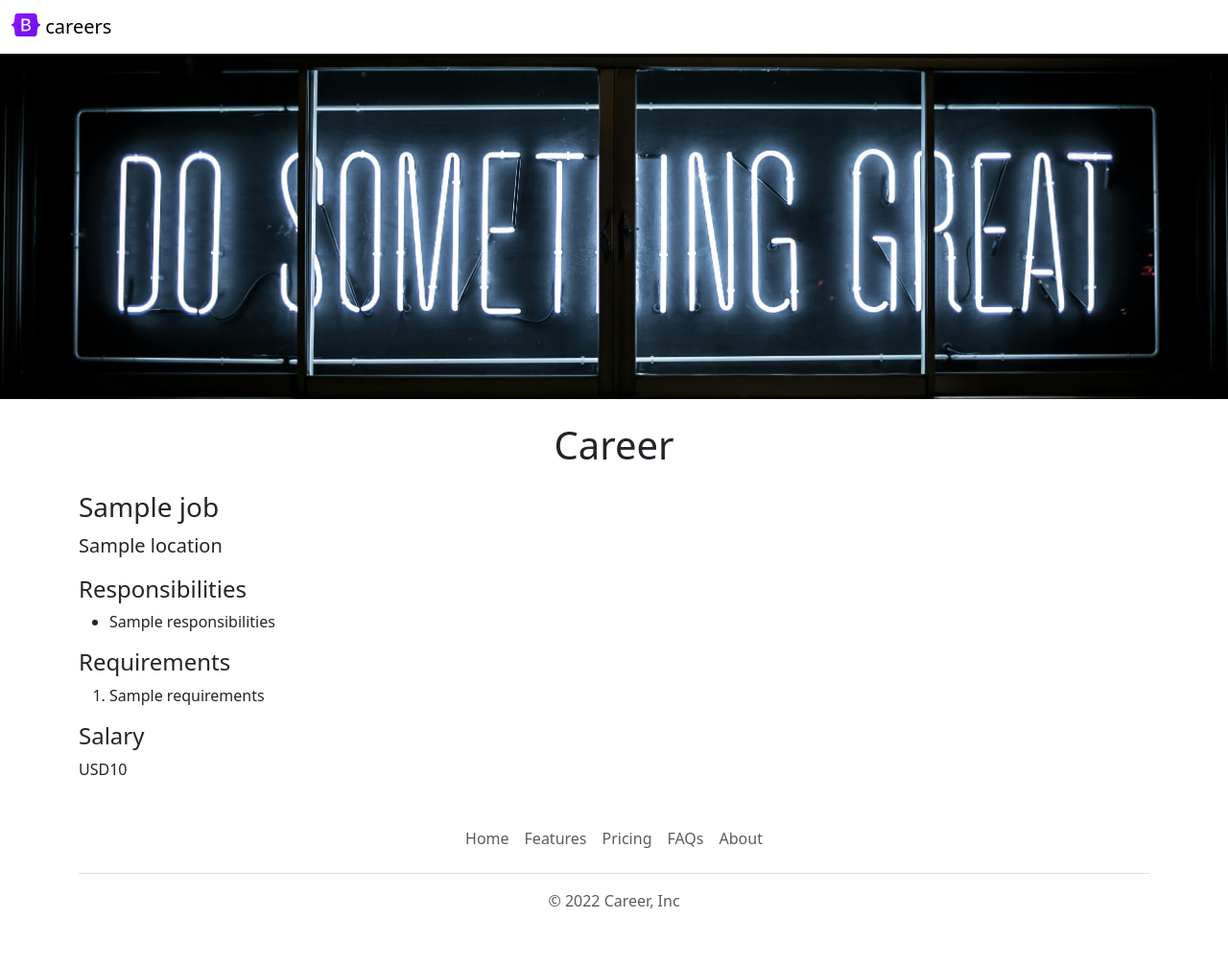
After one commit to Hemasundher/careers-website, a Flask app: template templates/jobpage.html in a window 1280 px wide. The commit adds this page. Shown: the whole page at 96% size. Run offline with Flask 3, Linux system fonts and the light colour scheme; the template is opened without the code that fills it: most values are stand-ins (such as "Sample title", 1, 10 or a date in 2020).

Commit message:
added dynamic pages for job

```diff
--- a/app.py
+++ b/app.py
@@ -1,5 +1,5 @@
-from flask import Flask, render_template, jsonify
-from database import get_jobs_from_mydb
+from flask import Flask, render_template, jsonify,url_for
+from database import *
 
 app = Flask(__name__)
 
@@ -50,5 +50,17 @@ def list_jobs():
   return jsonify(jobs)
 
 
+@app.route("/job/<id>")
+def show_job(id):
+  job=get_job_details_jobid(id)
+
+  if job==None:
+    return "Job Not Found",404
+  return render_template('jobpage.html', job=job)
+
+
+
+
+
 if __name__ == "__main__":
   app.run(host='0.0.0.0', debug=True)
--- a/database.py
+++ b/database.py
@@ -23,6 +23,8 @@ connect_args={
 
 import mysql.connector as conn
 import os
+
+from mysql.connector.types import ResultType
 mydb = conn.connect(
     user='root',
     password=os.environ['db_password'],
@@ -45,6 +47,19 @@ def get_jobs_from_mydb():
 
   return result
 
+
+
+def get_job_details_jobid(id):
+  cursor=mydb.cursor(dictionary=True)
+  sql=f"select * from jobs where id={id}"
+  cursor.execute(sql)
+  result = cursor.fetchall()
+  if len(result)==0:
+    return None
+  return result[0]
+
+
+
 """
 mycursor.execute("SELECT * FROM jobs")
 
--- /dev/null
+++ b/templates/banner.html
@@ -0,0 +1,15 @@
+<style>
+
+  #banner{
+    height: 360px;
+    width:100%;
+    object-fit:cover;
+    margin-bottom:16px;
+
+
+  }
+
+</style>
+
+
+<img class='img-fluid' id='banner'   src='/static/banner.jpg' >
--- /dev/null
+++ b/templates/bootstrap.html
@@ -0,0 +1,3 @@
+<meta charset="utf-8">
+<meta name="viewport" content="width=device-width, initial-scale=1">
+<link href="https://cdn.jsdelivr.net/npm/bootstrap@5.3.3/dist/css/bootstrap.min.css" rel="stylesheet" integrity="sha384-QWTKZyjpPEjISv5WaRU9OFeRpok6YctnYmDr5pNlyT2bRjXh0JMhjY6hW+ALEwIH" crossorigin="anonymous">
--- /dev/null
+++ b/templates/jobpage.html
@@ -0,0 +1,51 @@
+<html>
+
+  <head>
+    <title>{{ job['title'] }}</title>
+    {% include 'bootstrap.html' %}
+  </head>
+
+  <body>
+    {% include 'nav2.html' %}
+
+    {% include 'banner.html' %}
+
+    <div class='container'>
+      <h1 class='text-center mt-2 mb-4' >Career</h1>
+
+
+      <h3>{{ job['title'] }}</h3>
+
+      <p class='lead'>{{ job['location'] }}</p>
+
+      <h4>Responsibilities</h4>
+      <!-- <p>{{ job['responsibilities'] }}</p> -->
+
+      <ul>
+      {% for line in job['responsibilities'].split('.') %}
+        <li>{{ line }}</li>
+      {% endfor %}
+      </ul>
+
+
+
+      <h4>Requirements</h4>
+      <!-- <p>{{ job['requirements'] }}</p> -->
+
+      <ol>
+      {% for line in job['requirements'].split('.') %}
+        <li>{{line}}</li>
+
+      {% endfor %}
+      </ol>
+
+
+      <h4>Salary</h4>
+      <p>{{job['currency']}}{{ job['salary'] }}</p>
+
+    </div>
+
+    {% include 'footer.html' %}
+  </body>
+
+</html>
--- a/templates/nav2.html
+++ b/templates/nav2.html
@@ -1,6 +1,6 @@
 <nav class="navbar shadow-sm fixed-top bg-white">
   <div class="container-fluid">
-    <a class="navbar-brand" href="#">
+    <a class="navbar-brand" href="/">
       <img src="/static/bootstrap-logo.svg" alt="Logo" width="30" height="24" class="d-inline-block align-text-top">
       careers
     </a>
```
Also changed, not shown: templates/home.html (+2 -17 lines), templates/jobitem.html (+7 -1 lines).
